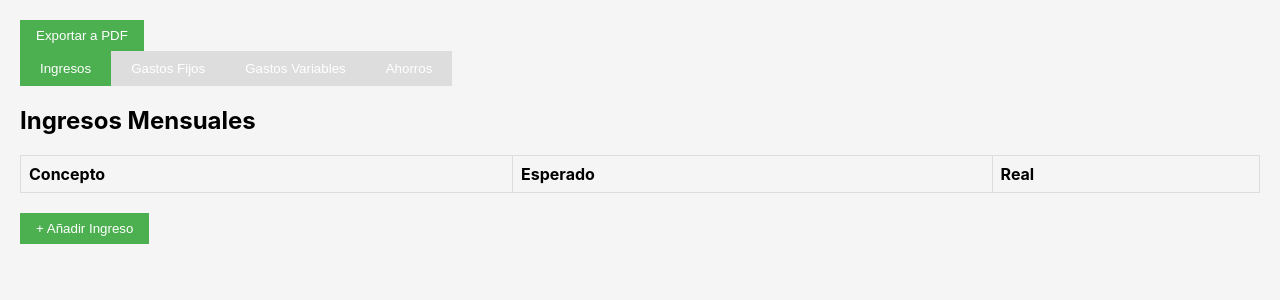
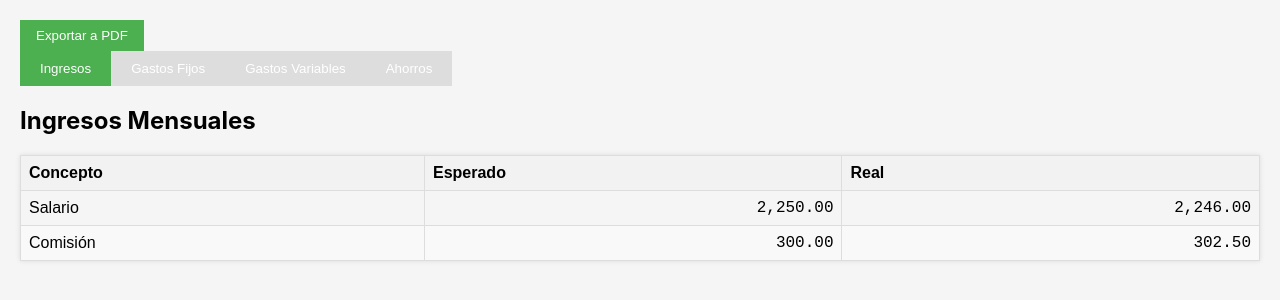
Before and after one commit to CcsMoys/PMP, a plain HTML site: page index.html in a window 1280 px wide. Drawn offline with nearby package versions, Linux system fonts and the light colour scheme.

Commit message:
Primer commit: proyecto inicial

```diff
--- a/index.html
+++ b/index.html
@@ -56,9 +56,10 @@
         </div>
 
         <!-- Contenido de las pestañas -->
+        <!-- Reemplaza la sección de ingresos con esta tabla estilo Excel -->
 <div id="ingresos" class="tab-content active">
     <h2>Ingresos Mensuales</h2>
-            <table id="tabla-ingresos">
+    <table class="excel-style">
         <thead>
             <tr>
                 <th>Concepto</th>
@@ -67,12 +68,19 @@
             </tr>
         </thead>
         <tbody>
-                    <!-- Filas dinámicas (se llenan con JS) -->
+            <tr>
+                <td>Salario</td>
+                <td class="number">2,250.00</td>
+                <td class="number">2,246.00</td>
+            </tr>
+            <tr>
+                <td>Comisión</td>
+                <td class="number">300.00</td>
+                <td class="number">302.50</td>
+            </tr>
         </tbody>
     </table>
-            <button id="agregar-ingreso">+ Añadir Ingreso</button>
 </div>
-
         <div id="gastos-fijos" class="tab-content">
             <!-- Similar estructura para gastos fijos -->
         </div>
--- a/styles/main.css
+++ b/styles/main.css
@@ -1,3 +1,32 @@
+/* Estilo tipo Excel */
+.excel-style {
+    width: 100%;
+    border-collapse: collapse;
+    font-family: Arial, sans-serif;
+    box-shadow: 0 0 5px rgba(0, 0, 0, 0.1);
+}
+
+.excel-style th {
+    background-color: #f2f2f2;
+    border: 1px solid #ddd;
+    padding: 8px;
+    text-align: left;
+    font-weight: bold;
+}
+
+.excel-style td {
+    border: 1px solid #ddd;
+    padding: 8px;
+}
+
+.excel-style tr:nth-child(even) {
+    background-color: #f9f9f9;
+}
+
+.number {
+    text-align: right;
+    font-family: 'Courier New', monospace;
+}
 /* Estilos generales */
 body {
     font-family: 'Inter', sans-serif;
```
Lines whose indentation alone changed are shown as unchanged.
